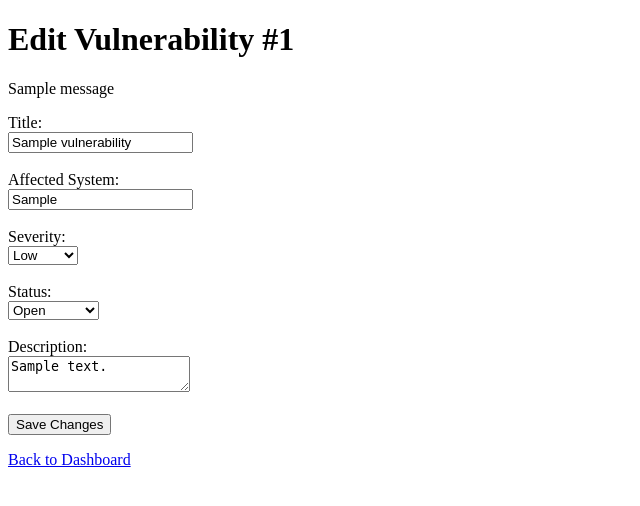
After one commit to BradiLugembaCS/SecureVuln, a Flask app: page /vulnerabilities/1/edit in a window 1280 px wide. The commit adds this page. Shown: the top 506 px of the page, without its empty margins (0-640 px from the left). Run offline with Flask 3, Linux system fonts and the light colour scheme; a user stored in the database is signed in; tables that the repository leaves empty hold one stand-in row (values such as "Sample post"); one stand-in notice (Sample message) is shown.

Commit message:
Complete vulnerability CRUD with role-based deletion

```diff
--- a/app/routes.py
+++ b/app/routes.py
@@ -107,3 +107,65 @@ def add_vulnerability():
             return redirect(url_for("main.home"))
 
     return render_template("add_vulnerability.html")
+
+
+
+
+@main.route("/vulnerabilities/<int:id>/edit", methods=["GET", "POST"])
+@login_required
+def edit_vulnerability(id):
+    # Find the vulnerability or return 404 if it doesn't exist.
+    vulnerability = db.get_or_404(Vulnerability, id)
+
+    if request.method == "POST":
+        title = request.form.get("title", "").strip()
+        description = request.form.get("description", "").strip()
+        affected_system = request.form.get("affected_system", "").strip()
+        severity = request.form.get("severity", "")
+        status = request.form.get("status", "")
+
+        # Check the submitted values before updating the database.
+        if not all([title, description, affected_system]):
+            flash("All fields are required.")
+        elif len(title) > 150 or len(affected_system) > 100:
+            flash("Title or affected system is too long.")
+        elif len(description) > 2000:
+            flash("Description must be 2000 characters or fewer.")
+        elif severity not in ["Low", "Medium", "High", "Critical"]:
+            flash("Invalid severity selected.")
+        elif status not in ["Open", "In Progress", "Resolved"]:
+            flash("Invalid status selected.")
+        else:
+            # Only save the changes after all checks have passed.
+            vulnerability.title = title
+            vulnerability.description = description
+            vulnerability.affected_system = affected_system
+            vulnerability.severity = severity
+            vulnerability.status = status
+
+            db.session.commit()
+
+            flash("Vulnerability updated successfully.")
+            return redirect(url_for("main.home"))
+
+    return render_template(
+        "edit_vulnerability.html",
+        vulnerability=vulnerability
+    )
+
+
+@main.route("/vulnerabilities/<int:id>/delete", methods=["POST"])
+@login_required
+def delete_vulnerability(id):
+    # Analysts must never be allowed to delete reports.
+    if current_user.role != "admin":
+        abort(403)
+
+    # Check that the vulnerability exists before deleting it.
+    vulnerability = db.get_or_404(Vulnerability, id)
+
+    db.session.delete(vulnerability)
+    db.session.commit()
+
+    flash("Vulnerability deleted successfully.")
+    return redirect(url_for("main.home"))
--- /dev/null
+++ b/app/templates/edit_vulnerability.html
@@ -0,0 +1,68 @@
+
+<!DOCTYPE html>
+<html lang="en">
+<head>
+    <meta charset="UTF-8">
+    <title>SecureVuln - Edit Vulnerability</title>
+</head>
+<body>
+    <h1>Edit Vulnerability #{{ vulnerability.id }}</h1>
+
+    <!-- Show validation errors if the form can't be saved. -->
+    {% with messages = get_flashed_messages() %}
+        {% for message in messages %}
+            <p>{{ message }}</p>
+        {% endfor %}
+    {% endwith %}
+
+    <form method="POST">
+        <!-- Protect this update request against CSRF attacks. -->
+        <input type="hidden" name="csrf_token" value="{{ csrf_token() }}">
+
+        <label for="title">Title:</label><br>
+        <input type="text" id="title" name="title"
+               value="{{ vulnerability.title }}"
+               maxlength="150" required>
+        <br><br>
+
+        <label for="affected_system">Affected System:</label><br>
+        <input type="text" id="affected_system" name="affected_system"
+               value="{{ vulnerability.affected_system }}"
+               maxlength="100" required>
+        <br><br>
+
+        <label for="severity">Severity:</label><br>
+        <select id="severity" name="severity" required>
+            {% for level in ["Low", "Medium", "High", "Critical"] %}
+                <option value="{{ level }}"
+                    {% if vulnerability.severity == level %}selected{% endif %}>
+                    {{ level }}
+                </option>
+            {% endfor %}
+        </select>
+        <br><br>
+
+        <label for="status">Status:</label><br>
+        <select id="status" name="status" required>
+            {% for option in ["Open", "In Progress", "Resolved"] %}
+                <option value="{{ option }}"
+                    {% if vulnerability.status == option %}selected{% endif %}>
+                    {{ option }}
+                </option>
+            {% endfor %}
+        </select>
+        <br><br>
+
+        <label for="description">Description:</label><br>
+        <textarea id="description" name="description"
+                  maxlength="2000" required>{{ vulnerability.description }}</textarea>
+        <br><br>
+
+        <button type="submit">Save Changes</button>
+    </form>
+
+    <p>
+        <a href="{{ url_for('main.home') }}">Back to Dashboard</a>
+    </p>
+</body>
+</html>
```
Also changed, not shown: app/templates/dashboard.html (+23 -1 lines).
